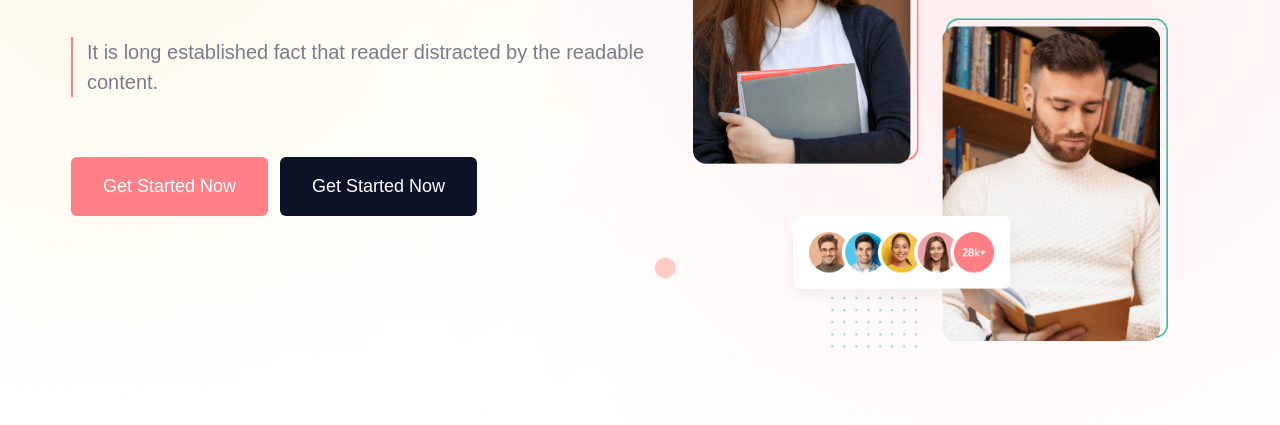
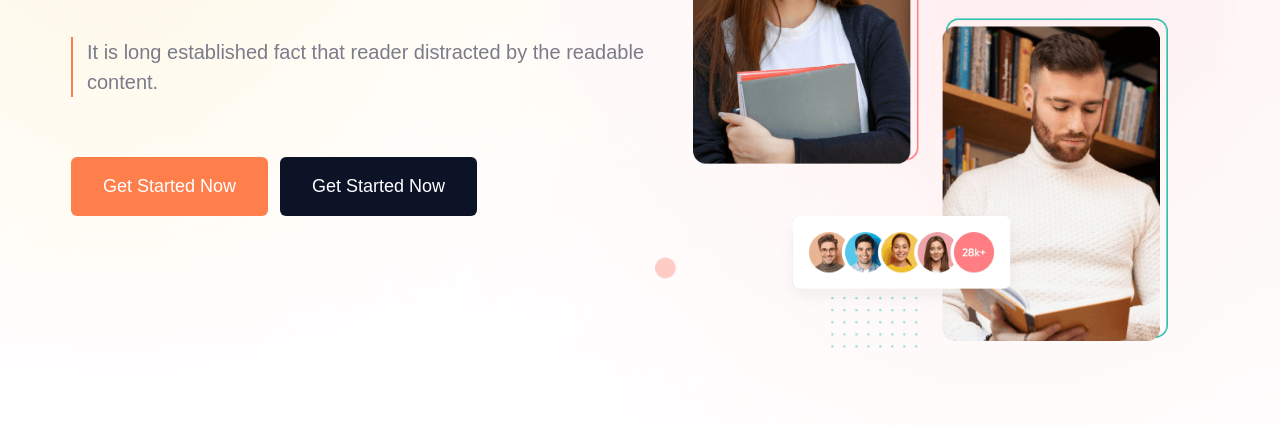
Before and after one commit to kohadtinku/leela-school, a plain HTML site: page index.html in a window 1280 px wide. Shown: the part 375-800 px from the top of the page. Drawn offline with nearby package versions, Linux system fonts and the light colour scheme.

```diff
--- a/assets/css/style.css
+++ b/assets/css/style.css
@@ -9,7 +9,7 @@
   --selective-yellow: hsl(42, 100%, 56%);
   --roman-silver: hsl(240, 6%, 51%);
   --roman-silver_10: hsla(240, 6%, 51%, 0.1);
-  --light-coral: hsl(357, 100%, 75%);
+  --light-coral: hsl(17, 100%, 65%);
   --oxford-blue: hsl(224, 53%, 10%);
   --light-gray: hsl(0, 0%, 80%);
   --keppei: hsl(173, 60%, 47%);
```
